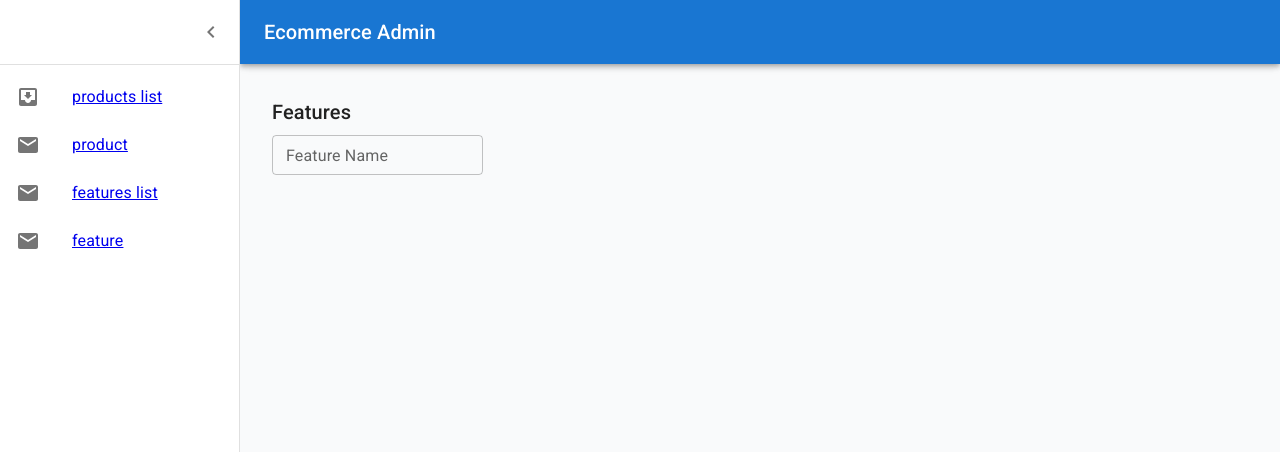
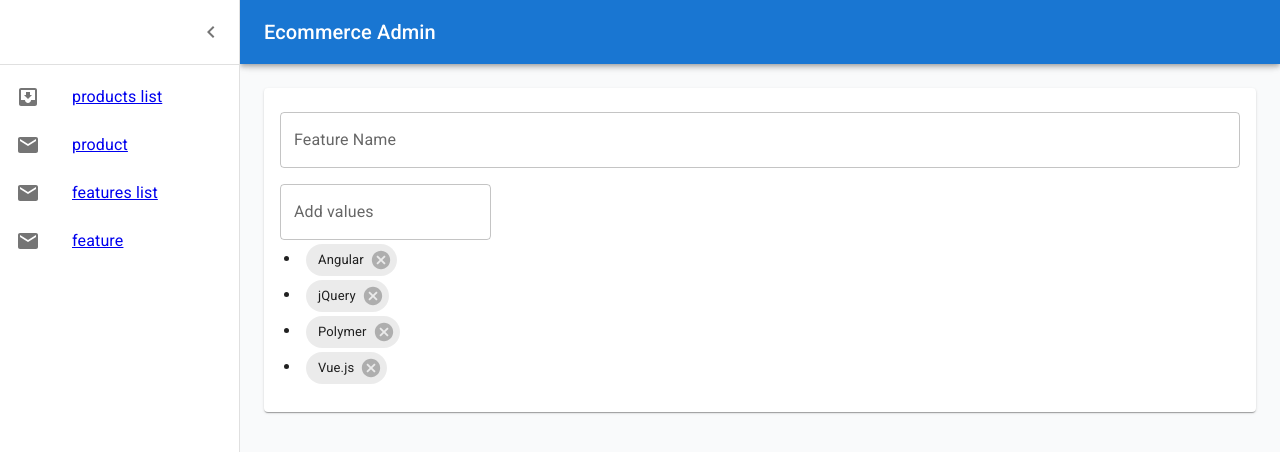
Before and after one commit to RezaZeraatkar/admin-ecommerce-react, a React (Vite) app: page /feature/1/1 in a window 1280 px wide. Shown: the top 452 px of the page. Built offline with nearby package versions, Linux system fonts and the light colour scheme.

Commit message:
add - features page initial setup

```diff
--- a/src/pages/feature/page.tsx
+++ b/src/pages/feature/page.tsx
@@ -1,24 +1,71 @@
-import Box from '@mui/material/Box';
+import * as React from 'react';
+import { styled } from '@mui/material/styles';
+import Chip from '@mui/material/Chip';
+import Paper from '@mui/material/Paper';
 import TextField from '@mui/material/TextField';
-import Typography from '@mui/material/Typography';
+
+interface ChipData {
+  key: number;
+  label: string;
+}
+
+const ListItem = styled('li')(({ theme }) => ({
+  margin: theme.spacing(0.5),
+}));
 
 export default function Feature() {
+  const [chipData, setChipData] = React.useState<readonly ChipData[]>([
+    { key: 0, label: 'Angular' },
+    { key: 1, label: 'jQuery' },
+    { key: 2, label: 'Polymer' },
+    { key: 4, label: 'Vue.js' },
+  ]);
+  const [inputValue, setInputValue] = React.useState('');
+
+  const handleDelete = (chipToDelete: ChipData) => () => {
+    setChipData((chips) =>
+      chips.filter((chip) => chip.key !== chipToDelete.key)
+    );
+  };
+
+  const handleKeyPress = (event: React.KeyboardEvent) => {
+    if (event.key === ' ' || event.key === 'Enter') {
+      // Add the inputValue as a new chip
+      setChipData([
+        ...chipData,
+        { key: chipData.length, label: inputValue.trim() },
+      ]);
+      // Clear the text field
+      setInputValue('');
+    }
+  };
+
   return (
-    <Box component='form' className='p-2'>
-      <div className='flex gap-4 items-center'>
-        <Typography variant='h6' gutterBottom>
-          Features
-        </Typography>
+    <Paper className='flex flex-col gap-4 py-6 px-4'>
+      <TextField label='Feature Name' />
+      <div>
+        <TextField
+          value={inputValue}
+          onChange={(event) => setInputValue(event.target.value)}
+          onKeyUp={handleKeyPress}
+          label='Add values'
+        />
+        {chipData.map((data) => {
+          let icon;
+
+          return (
+            <ListItem key={data.key}>
+              <Chip
+                icon={icon}
+                label={data.label}
+                onDelete={
+                  data.label === 'React' ? undefined : handleDelete(data)
+                }
+              />
+            </ListItem>
+          );
+        })}
       </div>
-      <div className='flex gap-2 w-full'>
-        <TextField
-          label='Feature Name'
-          id='outlined-size-small'
-          defaultValue=''
-          size='small'
-          // className='w-2/3'
-        />
-      </div>
-    </Box>
+    </Paper>
   );
 }
```
